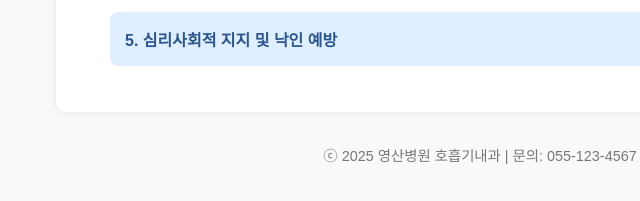
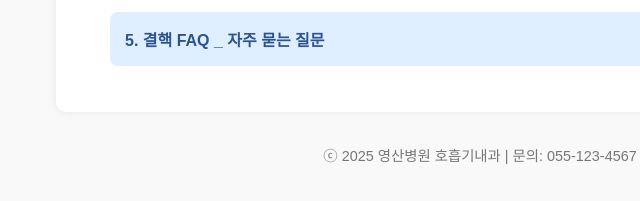
Before and after one commit to amandakangs/tb-guide, a plain HTML site: page index.html in a window 1280 px wide. Shown: the part 502-703 px from the top of the page, 160-800 px from the left. Drawn offline with Linux system fonts and the light colour scheme.

Commit message:
Add files via upload

```diff
--- a/index.html
+++ b/index.html
@@ -71,7 +71,7 @@
       <li><a href="2_medication.html">2. 약물 치료 및 복약 지도</a></li>
       <li><a href="3_prevention.html">3. 감염 예방 수칙</a></li>
       <li><a href="4_followup.html">4. 퇴원 후 추적 관리</a></li>
-      <li><a href="5_support.html">5. 심리사회적 지지 및 낙인 예방</a></li>
+      <li><a href="5_FAQ.html">5. 결핵 FAQ _ 자주 묻는 질문</a></li>
     </ul>
   </section>
   </main>
```
